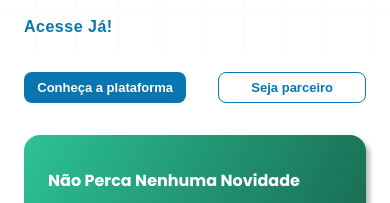
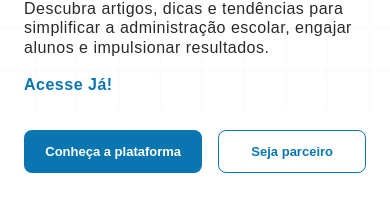
Before and after one commit to FranciscoNeto2909/Geduc, a React (Vite) app: page /minha-conta in a window 390 px wide. Shown: the part 631-834 px from the top of the page. Built offline with nearby package versions, Linux system fonts and the light colour scheme; a web font is replaced by a local one.

Commit message:
minha conta style improved

```diff
--- a/src/pages/conta/conta.css
+++ b/src/pages/conta/conta.css
@@ -468,11 +468,23 @@
 
 @media (max-width: 500px) {
   .conta-banner {
+    padding-top: 58px;
     padding-bottom: 24px;
   }
 
   .conta-banner-texts {
     margin-top: 24px;
+  }
+
+    .conta-banner-buttons{
+      gap: 16px;
+    }
+
+  .conta-banner-buttons a {
+    padding: 14px 0;
+    display: flex;
+    align-items: center;
+    justify-content: center;
   }
 
   .conta-banner-card {
--- a/src/pages/sejaParceiro/sejaParceiro.css
+++ b/src/pages/sejaParceiro/sejaParceiro.css
@@ -661,7 +661,7 @@
 .parceria-form {
   width: 100%;
   background-color: var(--bgform-blue);
-  padding: 50px 24px 40px 24px;
+  padding: 50px 24px 80px 24px;
 }
 
 .form {
@@ -824,7 +824,7 @@
 .form-register-button {
   box-sizing: content-box;
   width: 100%;
-  padding: 5px 0;
+  padding: 10px 16px;
   font-family: Poppins;
   font-weight: 400;
   font-size: 16px;
@@ -833,7 +833,7 @@
   background-color: var(--bgform-blue);
 }
 
-@media (max-width: 600px) {
+@media (max-width: 768px) {
   .parceria-banner-texts {
     padding: 0 16px 24px 16px;
   }
@@ -842,7 +842,7 @@
     justify-content: center;
   }
   .parceria-banners-buttons button {
-    padding: 10px 0;
+    padding: 8px 0;
     font-size: 15px;
   }
 
@@ -850,6 +850,10 @@
     max-width: 100vw;
     padding: 0 16px;
     margin: 40px 0 0;
+  }
+
+  .parceiro-main {
+    justify-content: center;
   }
 
   .parceiro-main-img {
@@ -931,7 +935,7 @@
   }
 
   .parceria-form {
-    padding: 32px 16px 52px;
+    padding: 32px 16px 80px;
   }
 
   .form-header {
```
